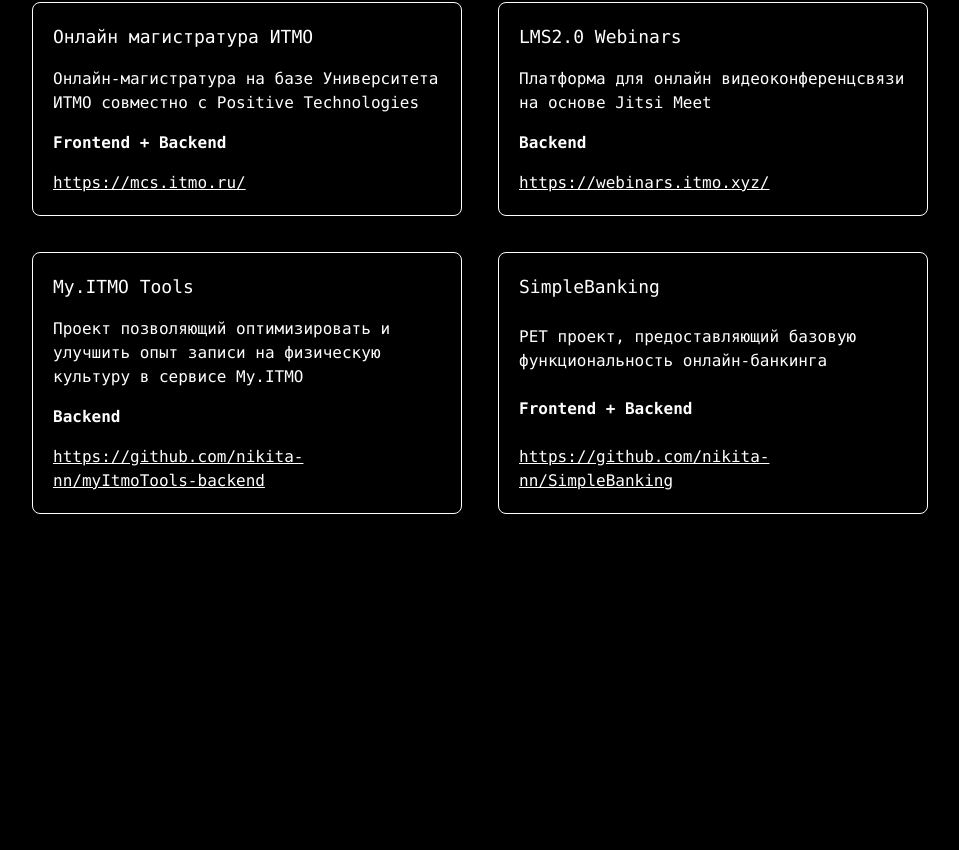
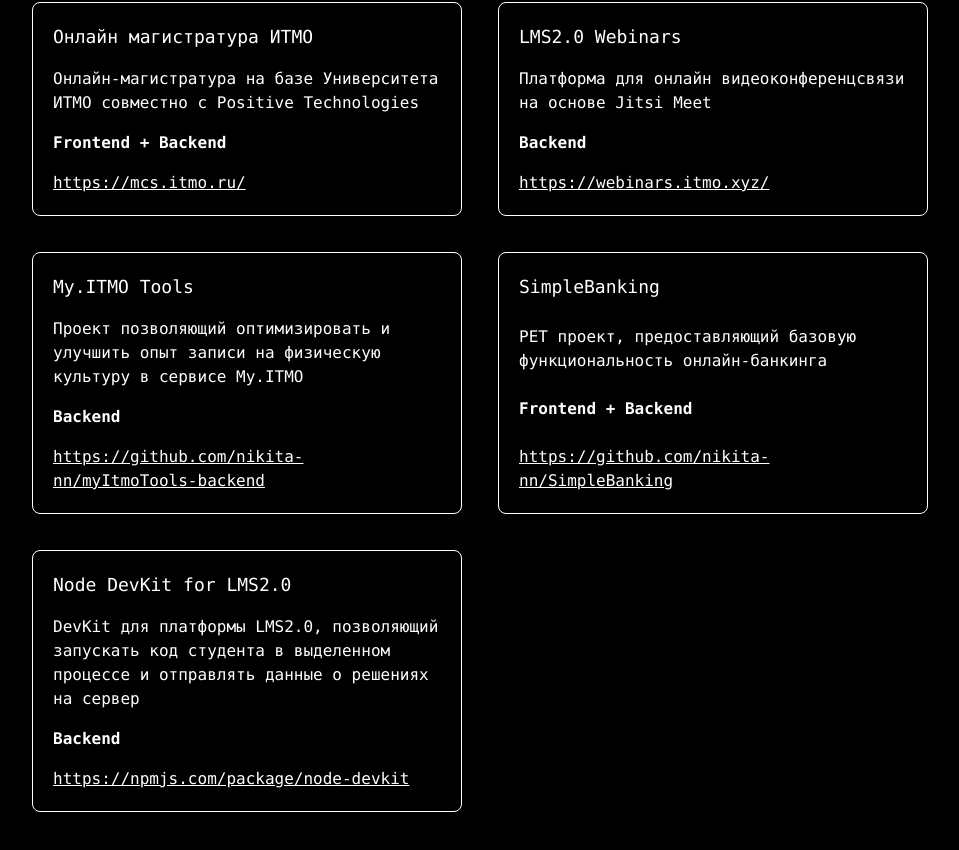
Before and after one commit to nikita-nn/nikitadev.io, a React (Vite) app: page / in a window 1280 px wide. Shown: the part 1264-2114 px from the top of the page, without its empty margins (160-1119 px from the left). Before the commit the page ends 1970 px from the top, so only its background shows below. Built offline with nearby package versions, Linux system fonts and the light colour scheme.

Commit message:
feat: new project in section

```diff
--- a/src/App.tsx
+++ b/src/App.tsx
@@ -1,5 +1,6 @@
 import { Position, projects, socials, technologies } from "./data/data.ts";
 export default function App() {
+
   const choosePosition = (position: Position) => {
     switch (position) {
       case Position.BACKEND:
--- a/src/data/data.ts
+++ b/src/data/data.ts
@@ -82,4 +82,11 @@
     position: Position.FULLSTACK,
     link: "https://github.com/nikita-nn/SimpleBanking",
   },
+  {
+    name: "Node DevKit for LMS2.0",
+    description:
+      "DevKit для платформы LMS2.0, позволяющий запускать код студента в выделенном процессе и отправлять данные о решениях на сервер",
+    position: Position.BACKEND,
+    link: "https://npmjs.com/package/node-devkit",
+  },
 ];
```
Also changed, not shown: 1 other file (tests, documents, lock files or other folders).
